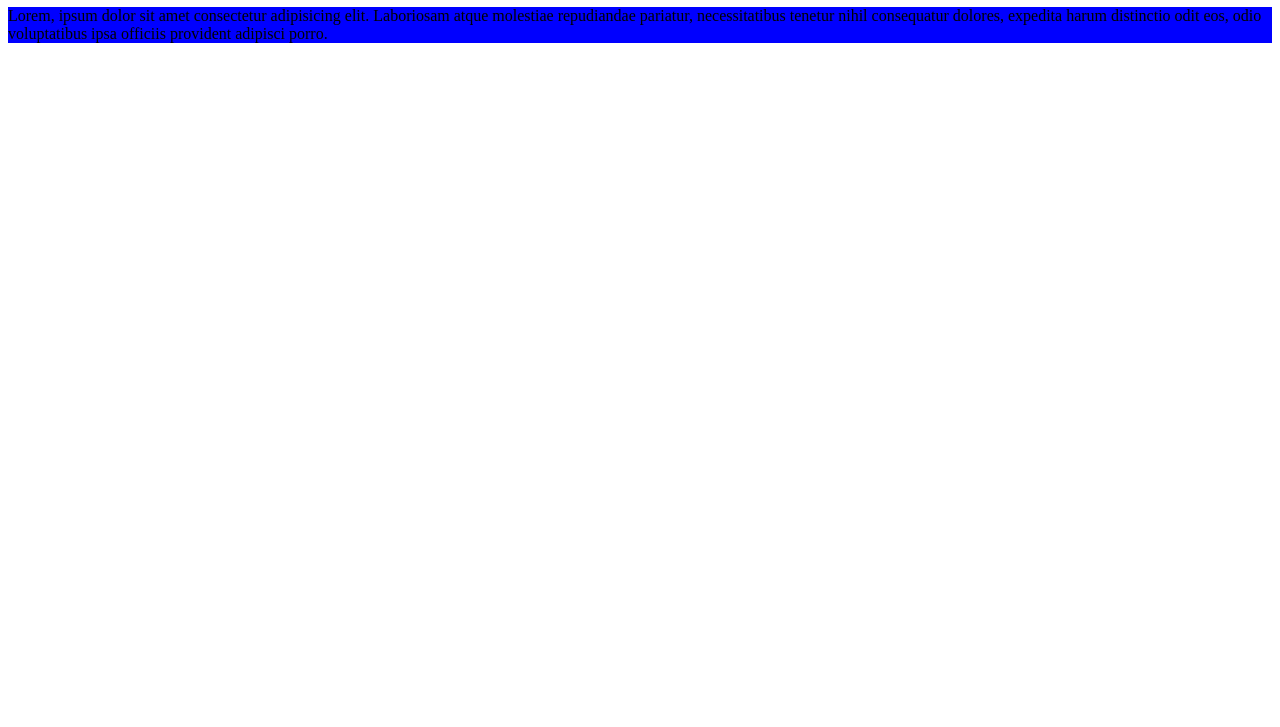
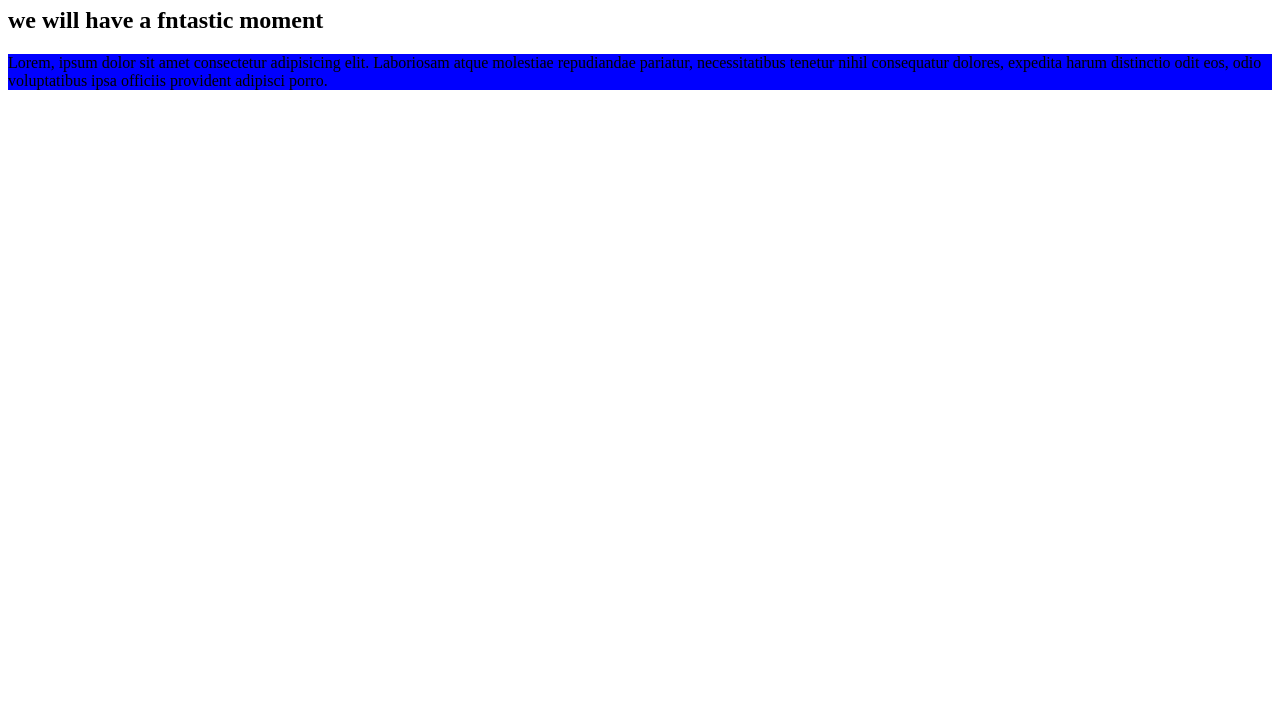
Before and after one commit to 19jem-ila/firstgit-project, a plain HTML site: page index.html in a window 1280 px wide. Shown: the part 73-800 px from the top of the page. Drawn offline with Linux system fonts and the light colour scheme.

Commit message:
Update index.html

```diff
--- a/index.html
+++ b/index.html
@@ -8,6 +8,7 @@
 </head>
 <body>
     <h1>welcome to git</h1>
+    <h2>we will have a fntastic moment</h2>
     <p>Lorem, ipsum dolor sit amet consectetur adipisicing elit. Laboriosam atque molestiae repudiandae pariatur, necessitatibus tenetur nihil consequatur dolores, expedita harum distinctio odit eos, odio voluptatibus ipsa officiis provident adipisci porro.</p>
 </body>
 </html>
```
